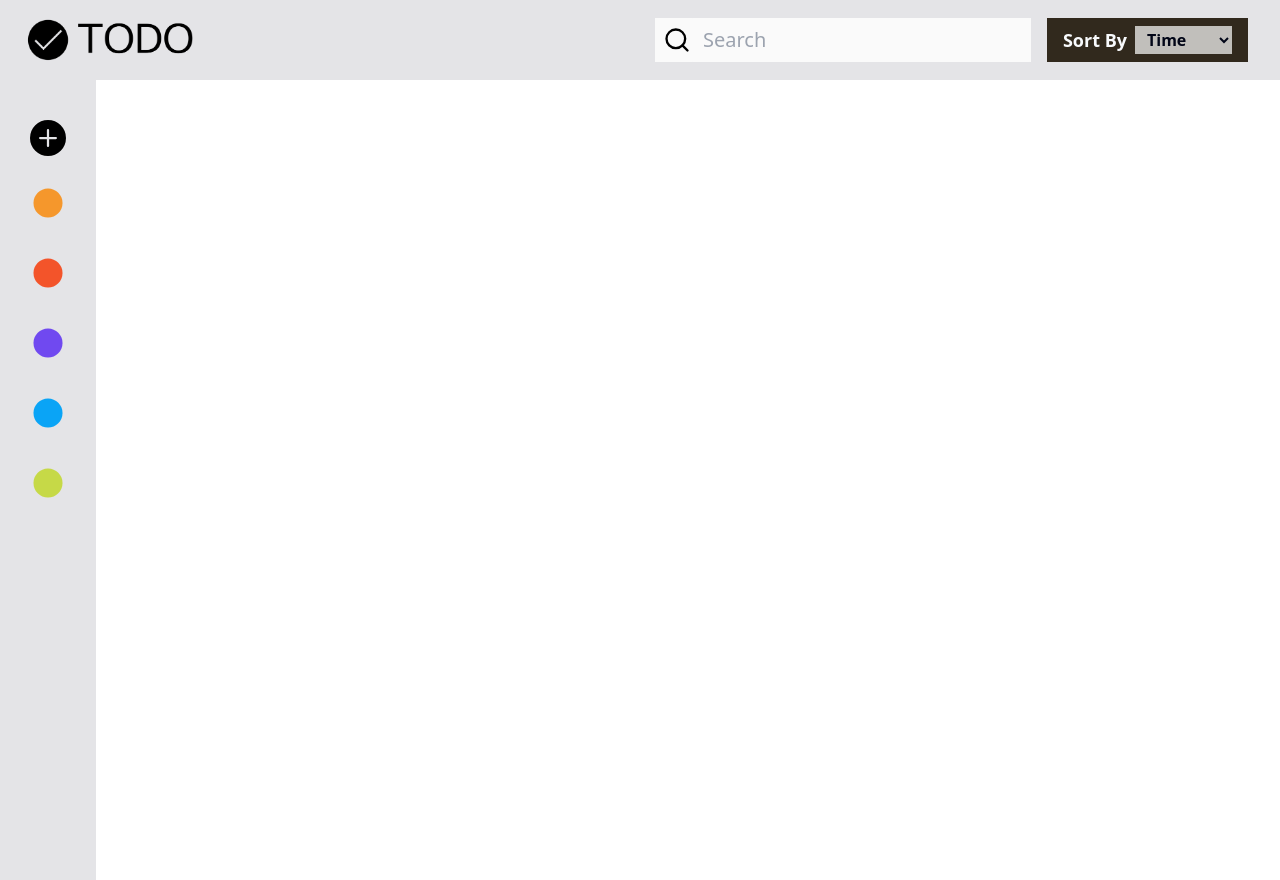
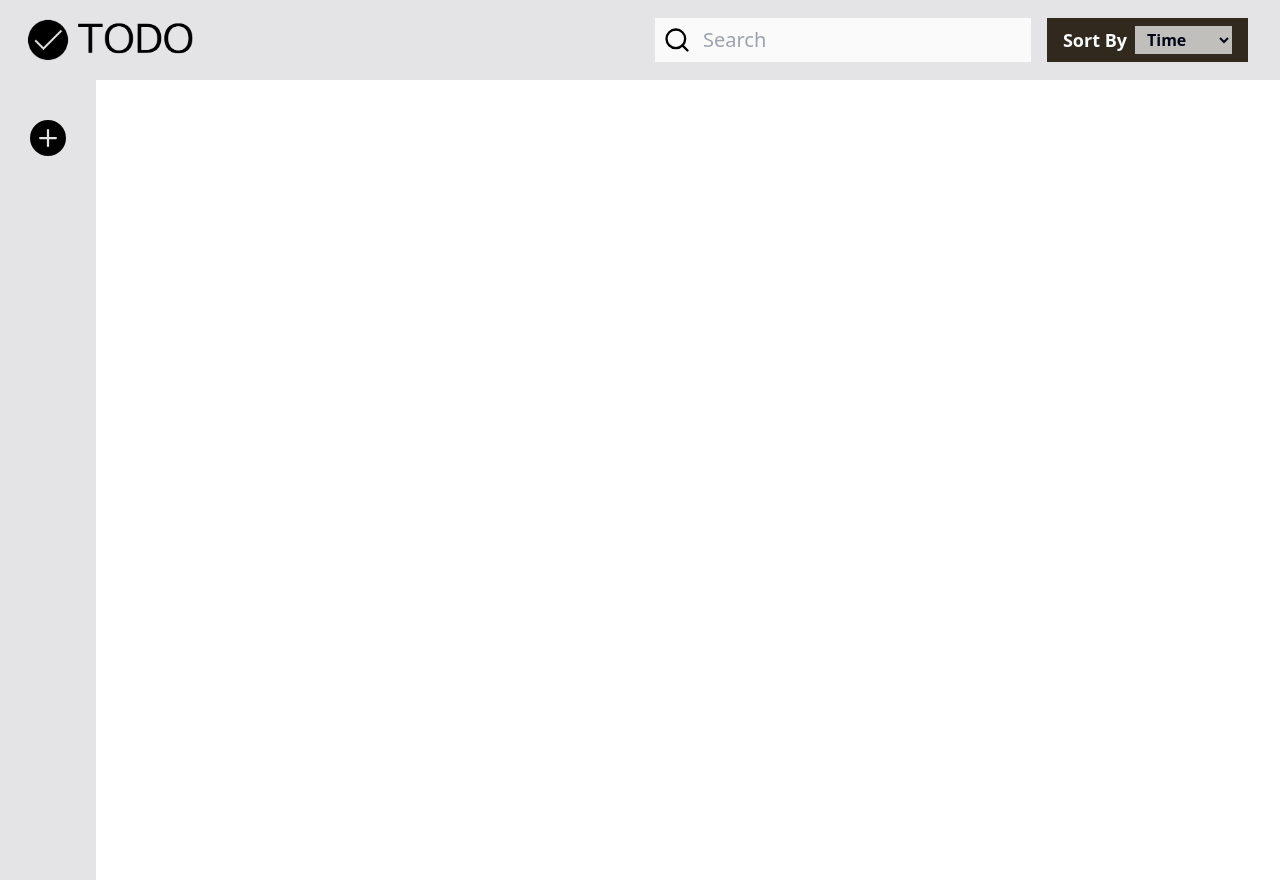
Before and after one commit to Devz-0047/Todo, a React (Vite) app: page / in a window 1280 px wide. Built offline with nearby package versions, Linux system fonts and the light colour scheme.

Commit message:
Correct Sidebar state

```diff
--- a/src/components/Sidebar.tsx
+++ b/src/components/Sidebar.tsx
@@ -63,7 +63,7 @@ function Sidebar({ handleIsFormOpen, handleBgColorChange }: SidebarProps) {
         <BsPlusCircleFill className="text-4xl" />
       </button>
 
-      {isAddOpen ? (
+      {!isAddOpen ? (
         <></>
       ) : (
         <>
```
